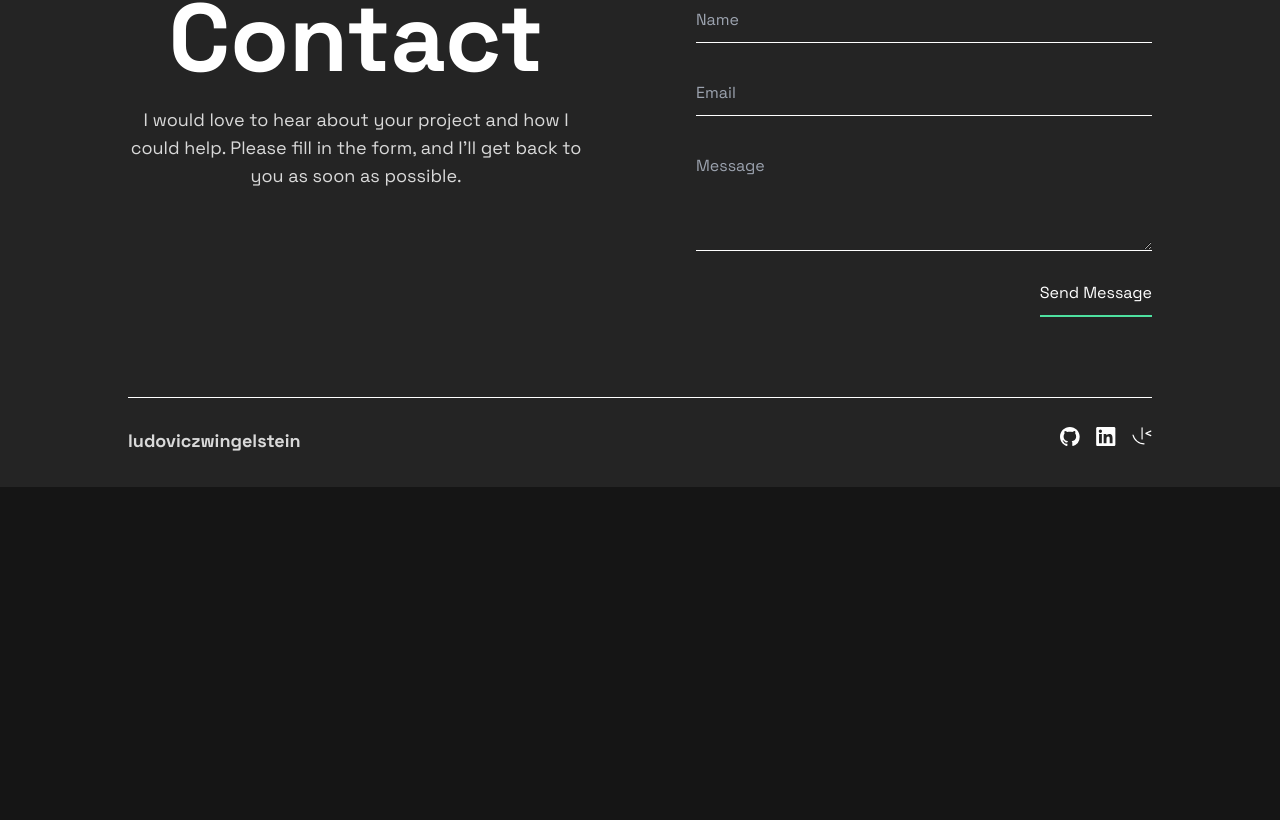
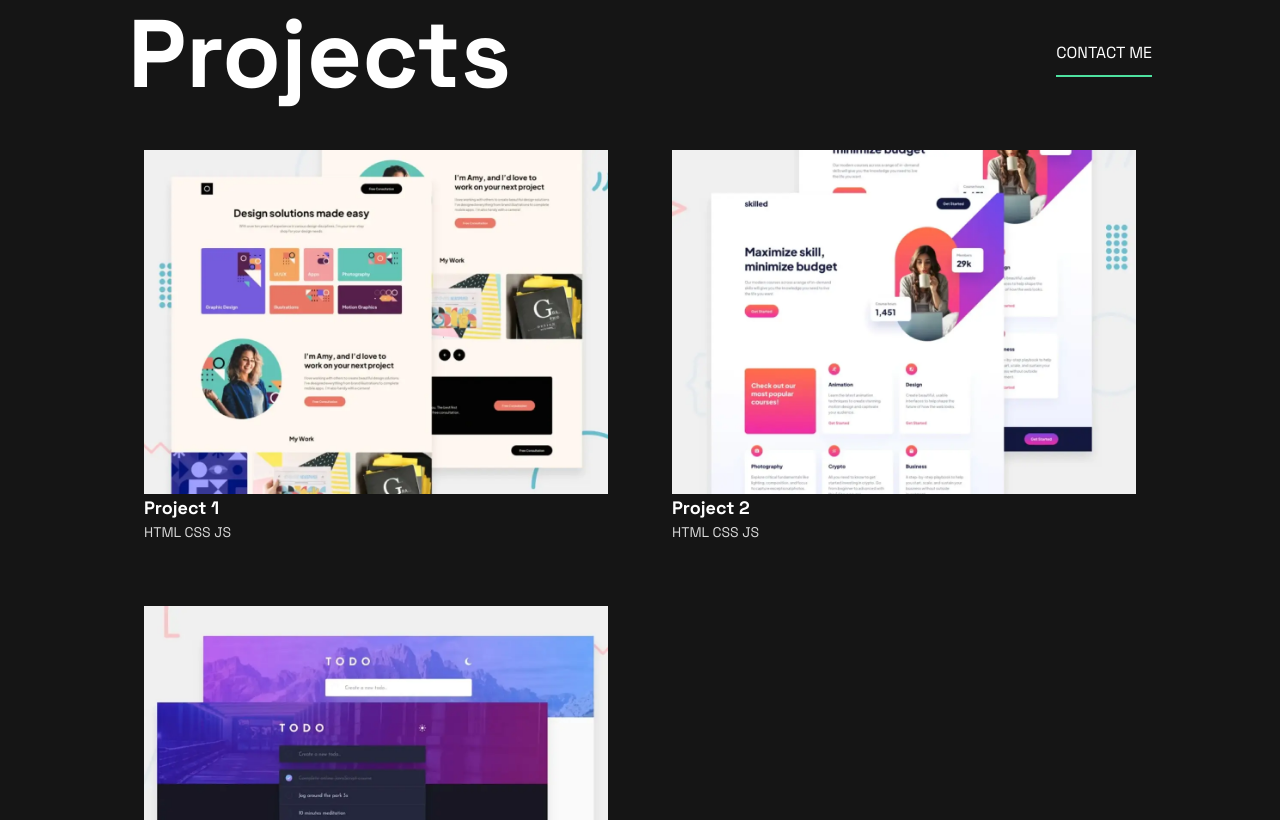
Before and after one commit to lzwingelstein/portfolio, a Next.js app: page / in a window 1280 px wide. Shown: the part 1300-2120 px from the top of the page. Before the commit the page ends 1787 px from the top, so only its background shows below. Built offline with nearby package versions, Linux system fonts and the light colour scheme.

Commit message:
[feat] Add project section

```diff
--- a/app/page.tsx
+++ b/app/page.tsx
@@ -3,6 +3,7 @@ import SocialLinks from "../src/components/SocialLinks";
 import "./globals.css";
 import SkillsSection from "@/components/SkillsSection";
 import Footer from "@/components/Footer";
+import ProjectSection from "@/components/ProjectSection";
 export default function Home() {
   return (
     <main>
@@ -12,7 +13,9 @@ export default function Home() {
         </div>
         <HeroSection />
         <hr className="w-full text-white" />
-        <SkillsSection></SkillsSection>
+        <SkillsSection />
+        <hr className="md:hidden w-full text-white" />
+        <ProjectSection />
       </div>
       <Footer />
     </main>
--- a/src/components/ButtonCTA/button.module.css
+++ b/src/components/ButtonCTA/button.module.css
@@ -1,12 +1,13 @@
 .button {
-    display: inline-block;
-    color: theme('colors.primary');
-    border-bottom: 2px solid theme('colors.accent');
-    padding-bottom: 10px;
-    padding-top: 10px;
-    width: fit-content;
+  display: inline-block;
+  color: theme("colors.primary");
+  border-bottom: 2px solid theme("colors.accent");
+  padding-bottom: 10px;
+  padding-top: 10px;
+  width: fit-content;
+  height: fit-content;
 }
 
 .button:hover {
-  color: theme('colors.accent');
+  color: theme("colors.accent");
 }
--- a/src/components/ButtonLink/button.module.css
+++ b/src/components/ButtonLink/button.module.css
@@ -1,12 +1,13 @@
 .button {
-    display: inline-block;
-    color: theme('colors.primary');
-    border-bottom: 2px solid theme('colors.accent');
-    padding-bottom: 10px;
-    padding-top: 10px;
-    width: fit-content;
+  display: inline-block;
+  color: theme("colors.primary");
+  border-bottom: 2px solid theme("colors.accent");
+  padding-bottom: 10px;
+  padding-top: 10px;
+  width: fit-content;
+  height: fit-content;
 }
 
 .button:hover {
-  color: theme('colors.accent');
+  color: theme("colors.accent");
 }
--- /dev/null
+++ b/src/components/ProjectCard/index.tsx
@@ -0,0 +1,37 @@
+"use client";
+import Image, { StaticImageData } from "next/image";
+import ButtonCTA from "../ButtonCTA";
+
+type ProjectCardProps = {
+  code: string;
+  image: StaticImageData;
+  link: string;
+  stack: string;
+  title: string;
+};
+
+export default function ProjectCard({
+  code,
+  image,
+  link,
+  stack,
+  title,
+}: ProjectCardProps) {
+  return (
+    <div className="flex flex-col p-4">
+      <Image src={image} alt={title} width={540} height={400} />
+      <div>
+        <h3 className="text-lg font-bold">{title}</h3>
+        <p className="text-sm text-gray-500">{stack}</p>
+      </div>
+      {/* <div className="flex justify-end mt-4">
+        <ButtonCTA onClick={() => window.open(link, "_blank")}>
+          View Project
+        </ButtonCTA>
+        <ButtonCTA onClick={() => window.open(code, "_blank")}>
+          View Code
+        </ButtonCTA>
+      </div> */}
+    </div>
+  );
+}
--- /dev/null
+++ b/src/components/ProjectSection/index.tsx
@@ -0,0 +1,40 @@
+import ProjectCard from "../ProjectCard";
+import Project1 from "../../assets/images/thumbnail-project-1-large.webp";
+import Project2 from "../../assets/images/thumbnail-project-2-large.webp";
+import Project3 from "../../assets/images/thumbnail-project-3-large.webp";
+import ButtonLink from "../ButtonLink";
+
+export default function ProjectSection() {
+  return (
+    <section className="pt-20">
+      <div className="flex flex-row justify-between w-full items-center">
+        <h1 className="w-fit">Projects</h1>
+        <ButtonLink href="#contact">CONTACT ME</ButtonLink>
+      </div>
+      <div className="grid grid-cols-1 md:grid-cols-2 gap-8 mt-8">
+        <ProjectCard
+          title="Project 1"
+          stack="HTML CSS JS"
+          image={Project1}
+          link="https://github.com"
+          code="https://github.com"
+        />
+        <ProjectCard
+          title="Project 2"
+          stack="HTML CSS JS"
+          image={Project2}
+          link="https://github.com"
+          code="https://github.com"
+        />
+        <ProjectCard
+          title="Project 3"
+          stack="HTML CSS JS"
+          image={Project3}
+          link="https://github.com"
+          code="https://github.com"
+        />
+      </div>
+      <p className="pb-20"></p>
+    </section>
+  );
+}
```
